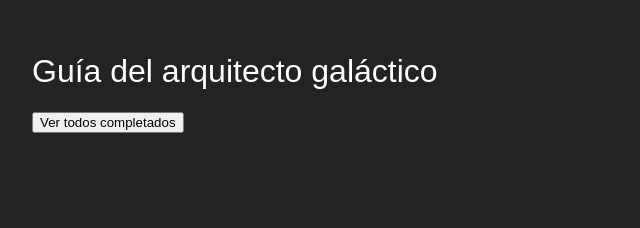
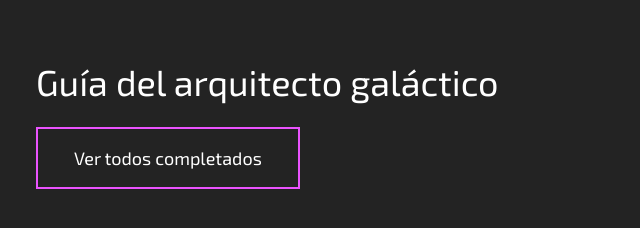
Before and after one commit to cesalberca/guia-del-arquitecto-galactico, a website built with Parcel: page src/index.html in a window 1280 px wide. Shown: the whole page, without its empty margins (0-640 px from the left). Built offline with nearby package versions, Linux system fonts and the light colour scheme; what tsyringe would draw is missing.

Commit message:
Improve styling

```diff
--- a/package.json
+++ b/package.json
@@ -7,7 +7,7 @@
     "build": "parcel build src/index.html",
     "format": "prettier --write --ignore-path .gitignore .",
     "compile": "tsc --noEmit",
-    "test": "jest --coverage"
+    "test": "jest"
   },
   "browserslist": "> 0.5%, last 2 versions, not dead",
   "dependencies": {
--- /dev/null
+++ b/src/core/types/global-this.ts
@@ -0,0 +1 @@
+export type GlobalThis = typeof globalThis;
--- a/src/features/todos/infrastructure/todo-http-repository.ts
+++ b/src/features/todos/infrastructure/todo-http-repository.ts
@@ -2,12 +2,13 @@ import { TodoRepository } from '../domain/todo-repository'
 import { Todo } from '../domain/todo'
 import { inject, injectable } from 'tsyringe'
 import { GLOBAL } from '../../../core/di/injection-tokens'
+import { GlobalThis } from '../../../core/types/global-this'
 
 @injectable()
 export class TodoHttpRepository implements TodoRepository {
-  constructor(@inject(GLOBAL) private readonly global: typeof globalThis) {}
+  constructor(@inject(GLOBAL) private readonly globalThis: GlobalThis) {}
 
   findAll(): Promise<Todo[]> {
-    return this.global.fetch('https://jsonplaceholder.typicode.com/todos').then(x => x.json())
+    return this.globalThis.fetch('https://jsonplaceholder.typicode.com/todos').then(x => x.json())
   }
 }
--- a/src/index.html
+++ b/src/index.html
@@ -2,6 +2,9 @@
   <head>
     <title>Guía del Arquitecto Galáctico</title>
     <meta charset="UTF-8" />
+    <link rel="preconnect" href="https://fonts.googleapis.com" />
+    <link rel="preconnect" href="https://fonts.gstatic.com" crossorigin />
+    <link href="https://fonts.googleapis.com/css2?family=Exo+2&display=swap" rel="stylesheet" />
     <link rel="stylesheet" href="main.css" />
   </head>
 
--- a/src/main.css
+++ b/src/main.css
@@ -5,7 +5,8 @@
 html,
 body {
   margin: 0;
-  font-family: sans-serif;
+  font-family: 'Exo 2', sans-serif;
+  font-size: 18px;
   color: var(--foreground-color);
   background-color: var(--background-color);
 }
@@ -22,4 +23,23 @@ h1 {
   --background-color: #232323;
   --foreground-color: white;
   --primary-color: #ea53fe;
+  --on-primary-color: #white;
+
+  --s: 1rem;
+  --m: 2rem;
+  --l: 4rem;
 }
+
+button {
+  color: var(--on-primary-color);
+  border: 2px solid var(--primary-color);
+  background-color: transparent;
+  padding: var(--s) var(--m);
+  font: inherit;
+  transition: all ease-in-out 0.5s;
+  cursor: pointer;
+}
+
+button:hover {
+  filter: brightness(130%);
+}
```
Also changed, not shown: src/core/runner/executor-link.test.ts (+3 -3 lines), src/features/todos/infrastructure/todo-http-repository.test.ts (deleted, +0 -27 lines).
